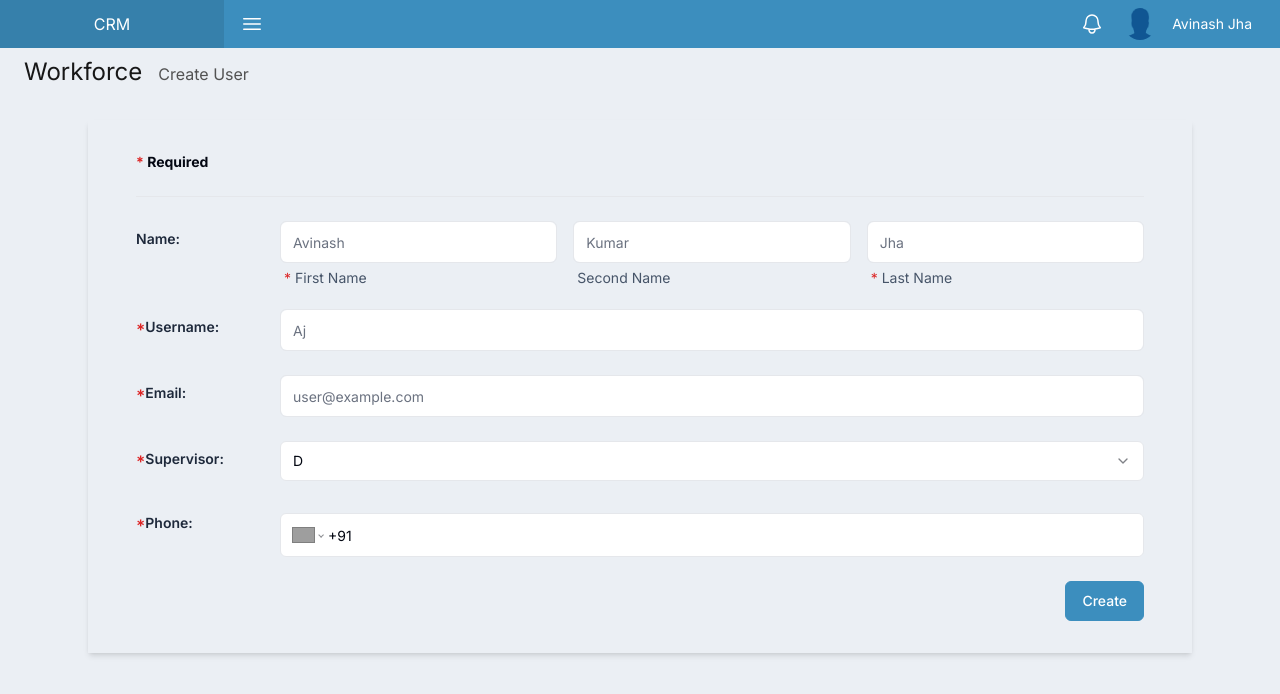
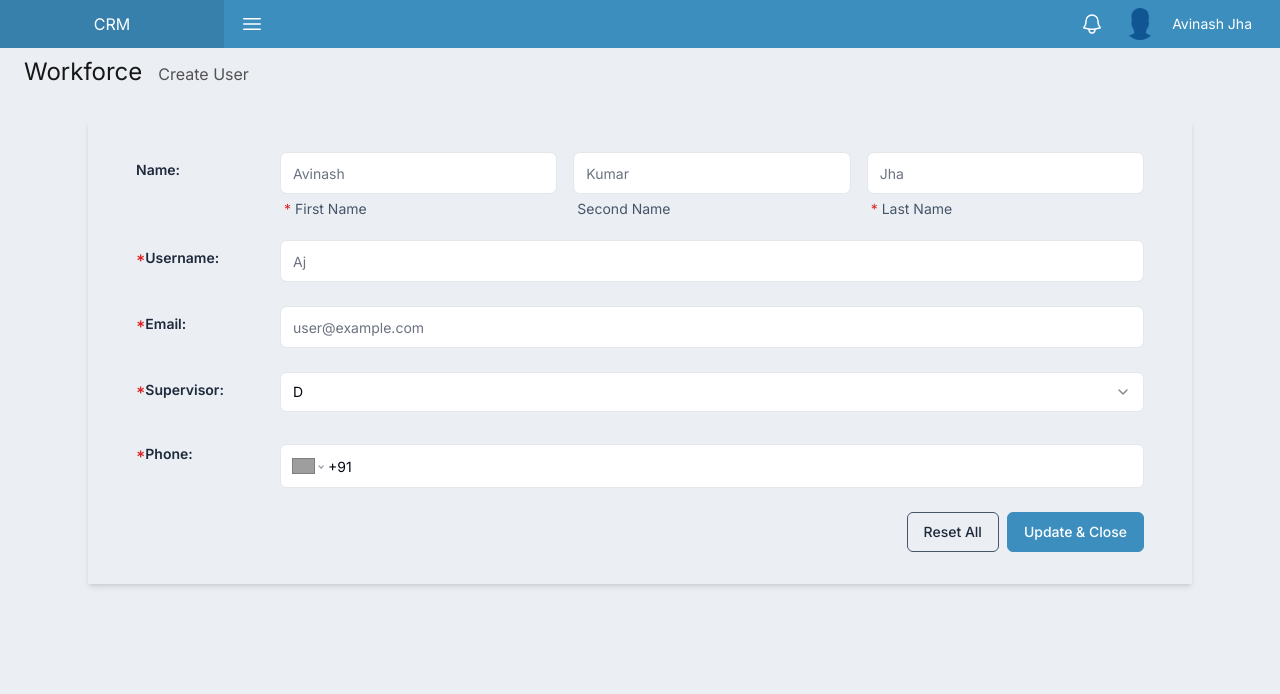
Before and after one commit to Buzxxx/ehe_next, a Next.js app: page /workforce/create in a window 1280 px wide. Shown: the top 694 px of the page. Built offline with nearby package versions, Linux system fonts and the light colour scheme; grey boxes are pictures that could not be loaded.

Commit message:
workforce table ui changes

```diff
--- a/src/app/(dashboard)/workforce/create/page.tsx
+++ b/src/app/(dashboard)/workforce/create/page.tsx
@@ -18,7 +18,7 @@ const Page = () => {
         Workforce
         <span className="text-base ml-4 text-neutral-600">Create User</span>
       </h1>
-      <CreateWorkerForm isLoading={isLoading} setIsLoading={setIsLoading} />
+      <CreateWorkerForm isLoading={isLoading} setIsLoading={setIsLoading} page="create" />
     </>
   )
 }
--- a/src/components/ui/dataTable.tsx
+++ b/src/components/ui/dataTable.tsx
@@ -25,6 +25,8 @@ import {
 import { Button } from "./button"
 import ActionCell from "../workforce/ui/actionCell"
 import { WorkforceUser } from "../workforce/ui/tableColumns"
+import ChevronDown from "./icons/chevronDown"
+import { Separator } from "./separator"
 
 interface DataTableProps {
   columns: ColumnDef<WorkforceUser>[]
@@ -66,25 +68,37 @@ export function DataTable({ columns, data, onOpenModal }: DataTableProps) {
   return (
     <div className="rounded-md border">
       <DropdownMenu>
-        <DropdownMenuTrigger asChild className="md:hidden absolute right-2 -top-5 translate-y-1/2 py-0">
-          <Button variant="outline" className="ml-auto">
+        <DropdownMenuTrigger
+          asChild
+          className="md:hidden absolute right-1 top-5 -translate-y-1/2 py-2 h-fit bg-transparent  "
+        >
+          <Button
+            variant="outline"
+            className="ml-auto text-xs hover:border-dashboard-primary flex items-center border border-slate-300 active:border-dashboard-primary"
+          >
             Columns
+            <ChevronDown />
           </Button>
         </DropdownMenuTrigger>
-        <DropdownMenuContent align="end">
+        <DropdownMenuContent align="end" className="bg-charcoal-foreground">
           {table
             .getAllColumns()
             .filter((column) => column.getCanHide())
             .map((column) => {
               return (
+                <>
                   <DropdownMenuCheckboxItem
                     key={column.id}
                     className="capitalize"
                     checked={column.getIsVisible()}
-                  onCheckedChange={(value) => column.toggleVisibility(!!value)}
+                    onCheckedChange={(value) =>
+                      column.toggleVisibility(!!value)
+                    }
                   >
                     {column.id}
                   </DropdownMenuCheckboxItem>
+                  <Separator />
+                </>
               )
             })}
         </DropdownMenuContent>
--- a/src/components/workforce/ui/createUserForm.tsx
+++ b/src/components/workforce/ui/createUserForm.tsx
@@ -10,7 +10,6 @@ import CreateUserCustomFormField from "@/components/dashboard/ui/createUserCusto
 import { FormFieldType } from "@/components/dashboard/library/formFieldEnum"
 import { SelectItem } from "@/components/ui/select"
 import { useToast } from "@/components/ui/use-toast"
-import { Separator } from "@/components/ui/separator"
 import { WorkforceUser } from "./tableColumns"
 
 const workerFormSchema = z.object({
@@ -75,10 +74,6 @@ const CreateWorkerForm = ({
         onSubmit={form.handleSubmit(onSubmit)}
         className="space-y-6 py-8 md:shadow-md md:px-12  md:mx-16 mt-8 "
       >
-        <h6 className="text-sm font-bold">
-          <span className="text-red-600">*</span> Required
-        </h6>
-        <Separator />
         <div className="flex flex-col md:flex-row gap-4">
           <p className="font-semibold text-sm mt-2 w-32 text-slate-800">
             Name:
@@ -133,7 +128,6 @@ const CreateWorkerForm = ({
               name="email"
               placeholder="user@example.com"
               required={true}
-
             />
           </div>
         )}
@@ -168,12 +162,22 @@ const CreateWorkerForm = ({
           />
         </div>
 
-        <Button
-          type="submit"
-          className="max-md:mx-auto md:ml-auto block bg-dashboard-primary border border-dashboard-primary text-white hover:bg-dashboard-secondary"
-        >
-          Create
-        </Button>
+        <div className="flex gap-2 justify-end">
+          <Button
+            type="button"
+            onClick={() => form.reset()}
+            className=" text-slate-800 bg-transparent border border-slate-600 hover:border-slate-900 hover:text-slate-900"
+          >
+            Reset All
+          </Button>
+
+          <Button
+            type="submit"
+            className=" bg-dashboard-primary border border-dashboard-primary text-white hover:bg-dashboard-secondary"
+          >
+            Update & Close
+          </Button>
+        </div>
       </form>
     </Form>
   )
--- a/src/components/workforce/ui/workforceTabs.tsx
+++ b/src/components/workforce/ui/workforceTabs.tsx
@@ -63,7 +63,7 @@ const WorkforceTabs = () => {
 
   return (
     <>
-      <nav className="py-0 flex items-center justify-start bg-gray-200 w-full max-md:pl-4 rounded-t-md">
+      <nav className="py-0 flex items-center justify-start bg-gray-200 w-full  rounded-t-md">
         {tabList.map((item) => (
           <Button
             key={item}
```
Lines whose indentation alone changed are shown as unchanged.
